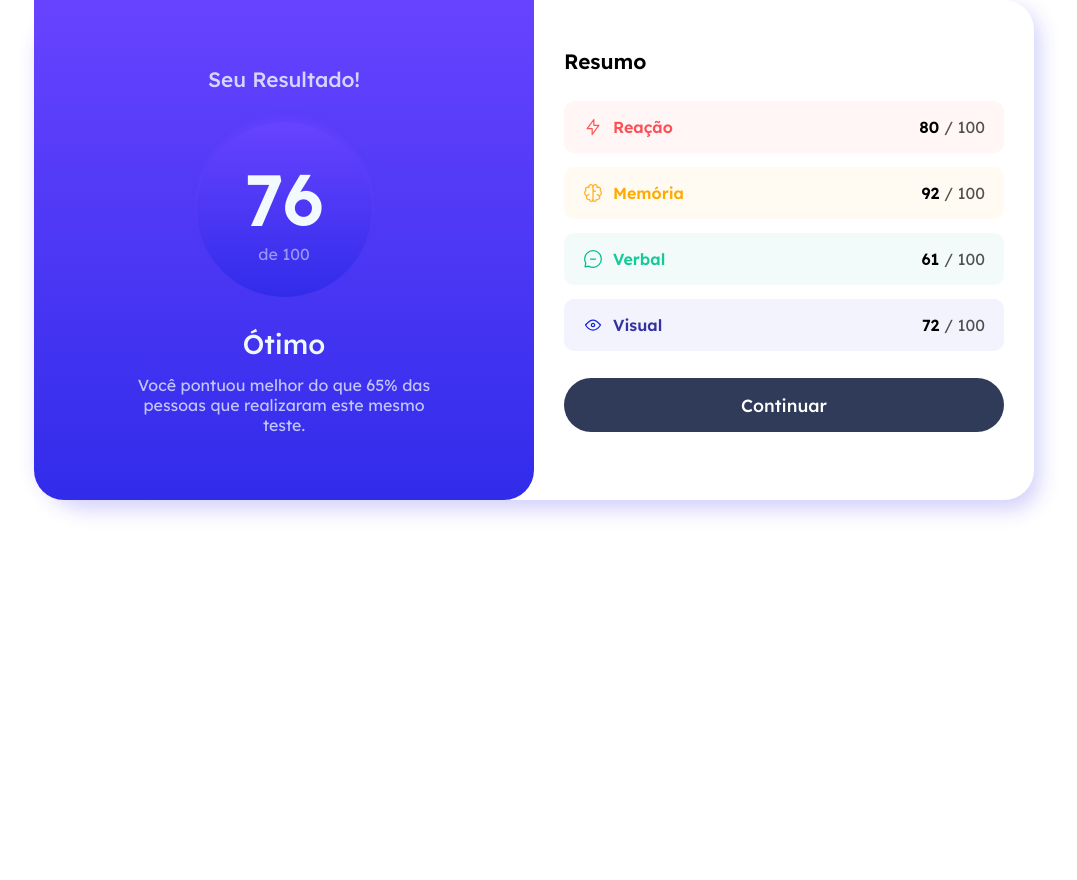
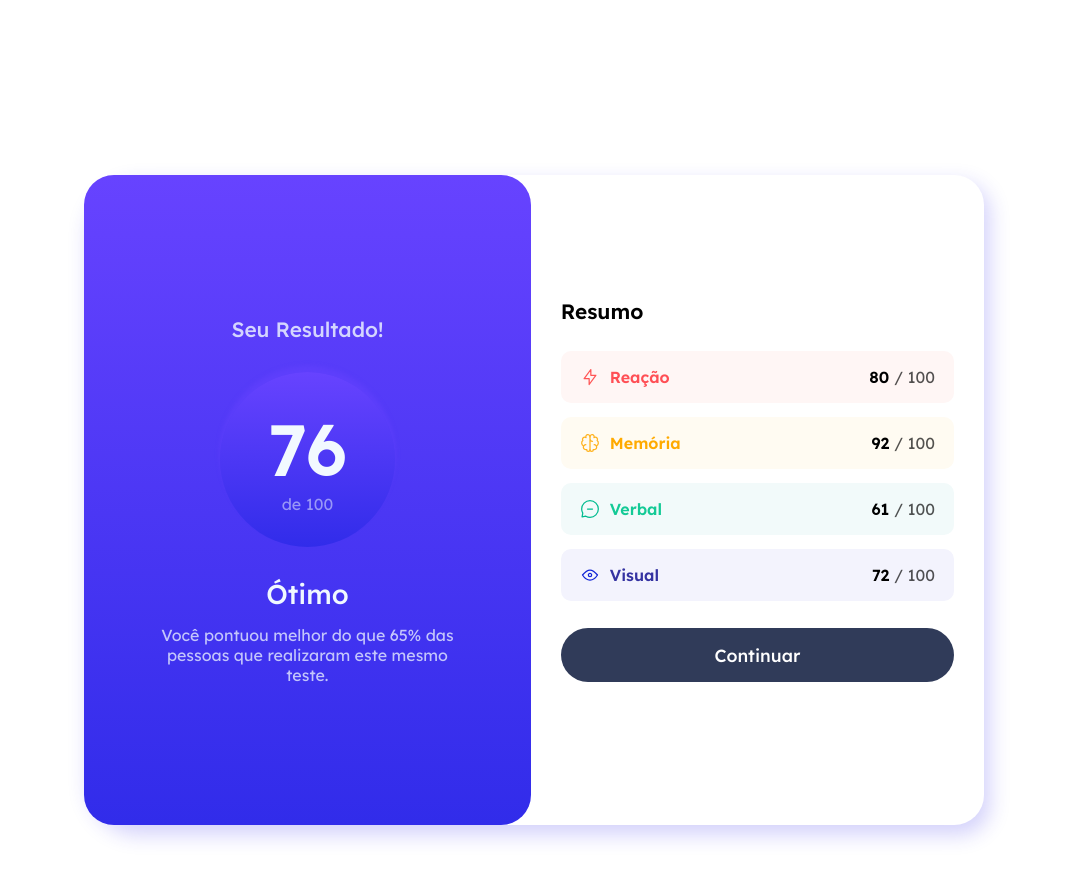
Before and after one commit to lucaslehm/Dashboard-Resultados, a plain HTML site: page index.html in a window 1280 px wide. Shown: the whole page, without its empty margins (106-1183 px from the left). Drawn offline with Linux system fonts and the light colour scheme.

Commit message:
Geral_Fix

```diff
--- a/styles/style.css
+++ b/styles/style.css
@@ -1,15 +1,4 @@
 @charset "UTF-8";
-
-/*============ MOBILE FIRST ============*/
-
-
-/* Mobile devices – 320px — 480px.
-iPads, Tablets – 481px — 768px.
-Small screens, laptops – 769px — 1024px.
-Desktops, large screens – 1025px — 1200px.
-Extra large screens, TV – 1201px, and more. */
-
-
 
 @import url('https://fonts.googleapis.com/css2?family=Lexend+Deca:wght@100;200;300;400;500;600;700;800;900&display=swap');
 
@@ -179,28 +168,56 @@ body {
     background-image: linear-gradient(to top, #312CEA, #6743FF);
 }
 
-@media screen and (min-width: 600px) {
+@media screen and (min-width: 600px) and (max-width: 920px) {
+    body {
+        height: 1000px;
+        align-items: center;
+    }
+
     .conteudo_principal {
-        width: 800px;
+        width: 500px;
+        height: 870px;
+        border-radius: 50px 30px 30px 50px;
+    }
+
+    .conteudo_principal_resultado {
+        height: 400px;
+        width: 500px;
+        border-radius: 30px;
 
     }
 
-    .conteudo_principal_resultado {
-        width: 400px;
+    .conteudo_principal_resumo {
+        width: 500px;
+        height: 500px;
     }
-    .conteudo_principal_resumo {
-        width: 400px;
-    }
+
 }
 
-@media screen and (min-width: 1020px) {
+@media screen and (min-width: 921px) {
+
+    body {
+        align-items: center;
+    }
+
     .conteudo_principal {
-        width: 1000px;
+        display: flex;
+        flex-flow: row nowrap;
+        width: 900px;
+        height: 650px;
+        border-radius: 50px 30px 30px 50px;
     }
+
     .conteudo_principal_resultado {
+        height: 650px;
         width: 500px;
+        border-radius: 30px;
+
     }
+
     .conteudo_principal_resumo {
         width: 500px;
+        height: 650px;
     }
+
 }
```
